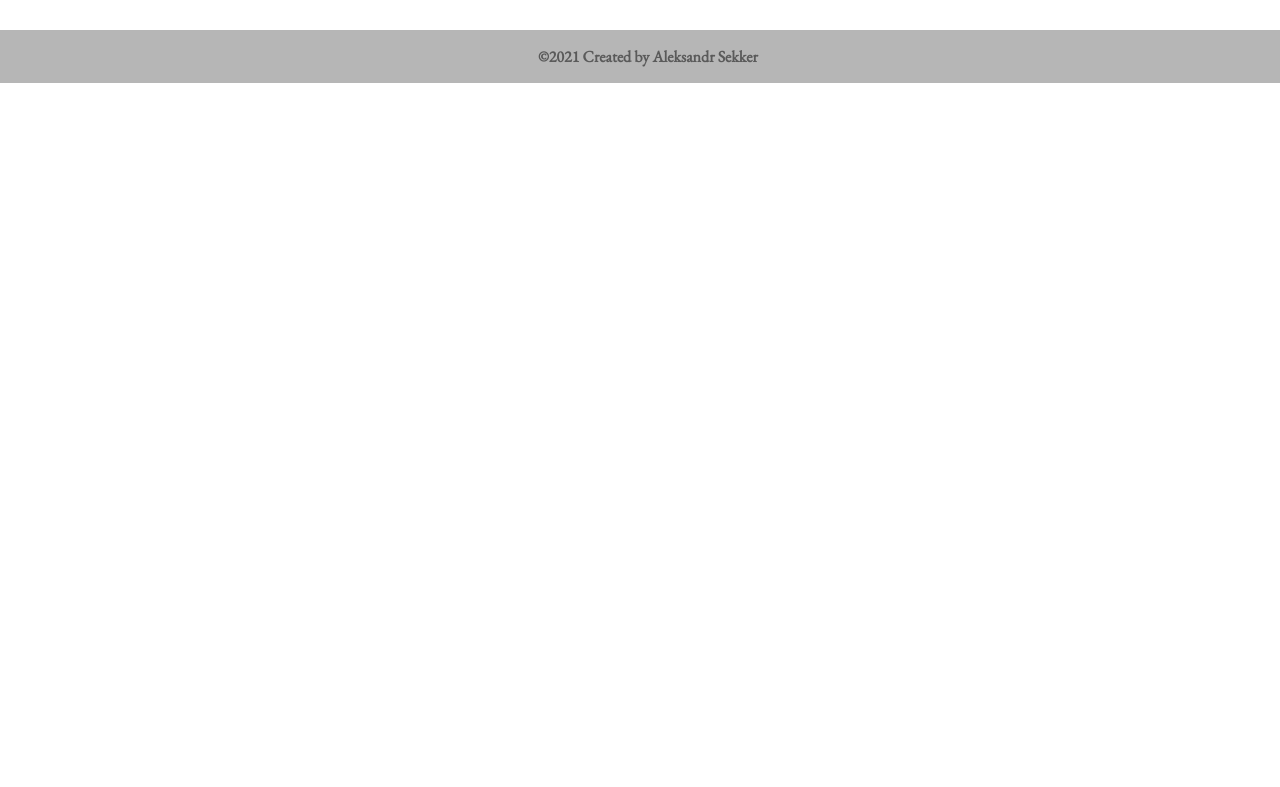
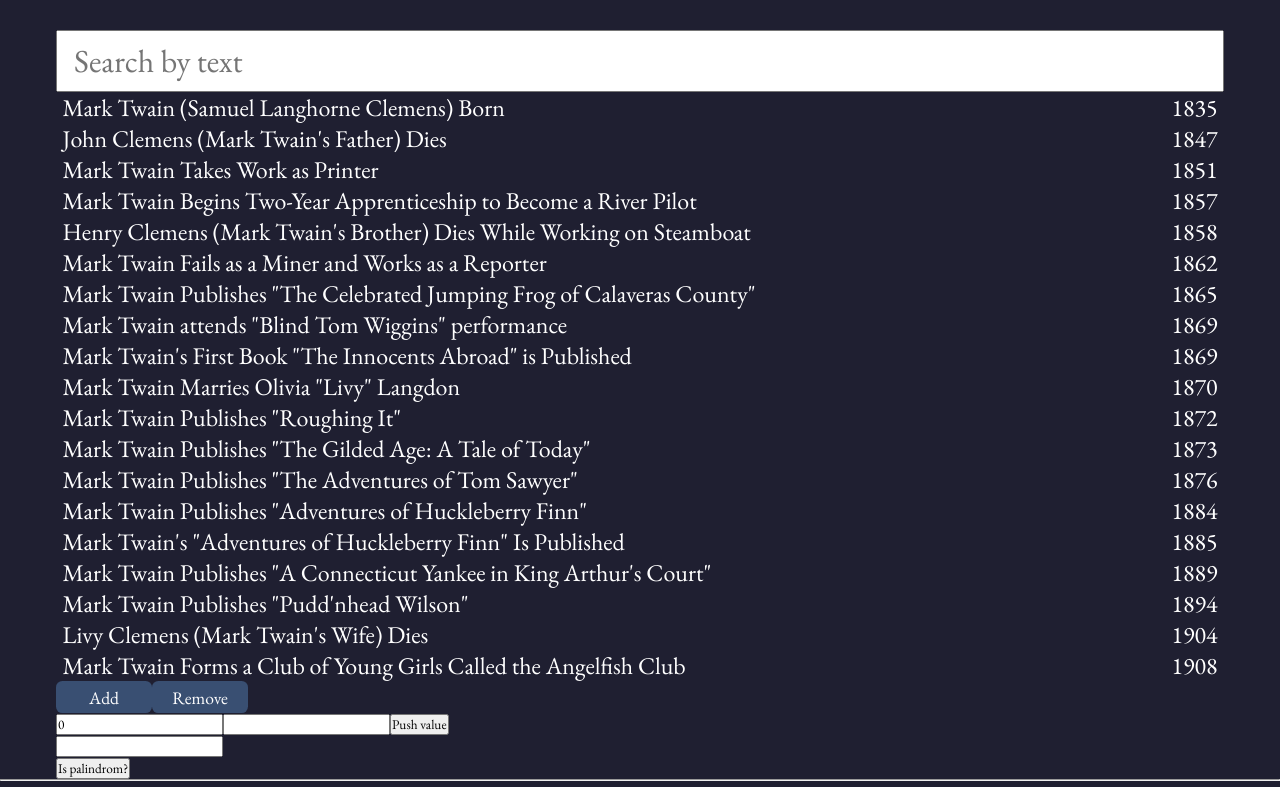
Before and after one commit to AleksandrSekker/onix, a React (Create React App) app: page /array in a window 1280 px wide. Shown: the part 353-1140 px from the top of the page. Before the commit the page ends 800 px from the top, so only its background shows below. Built offline with nearby package versions, Linux system fonts and the light colour scheme.

Commit message:
solve lesson 3

```diff
--- a/src/App.tsx
+++ b/src/App.tsx
@@ -11,6 +11,7 @@ import { GitPage } from './components/pages/GitPage';
 import { Header } from './components/Header';
 import { FirstSection } from './components/FirstSection';
 import { Footer } from './components/Footer';
+import { ArrayBiography } from './components/pages/ArrayBiography';
 
 function App() {
   return (
@@ -26,6 +27,7 @@ function App() {
         <Route path="/node" component={NodePage} />
         <Route path="/vcs" component={VcsPage} />
         <Route path="/git" component={GitPage} />
+        <Route path="/array" component={ArrayBiography} />
         <Footer />
       </Router>
     </>
--- /dev/null
+++ b/src/components/Data.ts
@@ -0,0 +1,74 @@
+const data = [
+  {
+    year: 1835,
+    title: 'Mark Twain (Samuel Langhorne Clemens) Born',
+  },
+  {
+    year: 1847,
+    title: "John Clemens (Mark Twain's Father) Dies",
+  },
+  { year: 1851, title: 'Mark Twain Takes Work as Printer' },
+  {
+    year: 1857,
+    title: 'Mark Twain Begins Two-Year Apprenticeship to Become a River Pilot',
+  },
+  {
+    year: 1858,
+    title:
+      "Henry Clemens (Mark Twain's Brother) Dies While Working on Steamboat",
+  },
+  {
+    year: 1862,
+    title: 'Mark Twain Fails as a Miner and Works as a Reporter',
+  },
+  {
+    year: 1865,
+    title:
+      'Mark Twain Publishes "The Celebrated Jumping Frog of Calaveras County"',
+  },
+  {
+    year: 1869,
+    title: 'Mark Twain attends "Blind Tom Wiggins" performance',
+  },
+
+  {
+    year: 1869,
+    title: 'Mark Twain\'s First Book "The Innocents Abroad" is Published',
+  },
+  {
+    year: 1870,
+    title: 'Mark Twain Marries Olivia "Livy" Langdon',
+  },
+  { year: 1872, title: 'Mark Twain Publishes "Roughing It"' },
+  {
+    year: 1873,
+    title: 'Mark Twain Publishes "The Gilded Age: A Tale of Today"',
+  },
+  {
+    year: 1876,
+    title: 'Mark Twain Publishes "The Adventures of Tom Sawyer"',
+  },
+  {
+    year: 1884,
+    title: 'Mark Twain Publishes "Adventures of Huckleberry Finn"',
+  },
+  {
+    year: 1885,
+    title: 'Mark Twain\'s "Adventures of Huckleberry Finn" Is Published',
+  },
+  {
+    year: 1889,
+    title:
+      'Mark Twain Publishes "A Connecticut Yankee in King Arthur\'s Court"',
+  },
+  {
+    year: 1894,
+    title: 'Mark Twain Publishes "Pudd\'nhead Wilson"',
+  },
+  { year: 1904, title: "Livy Clemens (Mark Twain's Wife) Dies" },
+  {
+    year: 1908,
+    title: 'Mark Twain Forms a Club of Young Girls Called the Angelfish Club',
+  },
+];
+export default data;
--- a/src/components/FirstSection.tsx
+++ b/src/components/FirstSection.tsx
@@ -2,23 +2,31 @@ import React from 'react';
 import styled from '../scss/FirstSection.module.scss';
 import { useSelector } from 'react-redux';
 import { selectCheck } from '../redux/checkedSlice';
+import { useSpring, animated } from 'react-spring';
 interface Props {}
 
 export const FirstSection = (props: Props) => {
   const checked = useSelector(selectCheck);
+  const styleProps = useSpring({
+    config: { duration: 1000 },
+    to: { marginLeft: 0 },
+    from: { marginLeft: 1000 },
+  });
   const title = 'Entry task to internship';
   const reviewTitle = 'Review Project';
   return (
     <section className={`${checked ? styled.dark : ''}`}>
-      <div className="container">
+      <animated.div style={styleProps}>
+        <div className="container" style={styleProps}>
           <h1 className={styled.title}>{title}</h1>
           <h2 className={styled.review__title}>{reviewTitle}</h2>
           <p>
             This is website about git, node, html, css. In main page you can see
-          small review about this technologies, if clicked in navbar button you
-          will see page with more detail information
+            small review about this technologies, if clicked in navbar button
+            you will see page with more detail information
           </p>
         </div>
+      </animated.div>
     </section>
   );
 };
--- a/src/components/Header.tsx
+++ b/src/components/Header.tsx
@@ -20,6 +20,7 @@ export const Header = () => {
   const npm: String = 'Npm';
   const html: String = 'HTML';
   const css: String = 'CSS';
+  const array: String = 'Array Biography';
   return (
     <>
       <header className={checked ? styles.dark : ''}>
@@ -59,6 +60,9 @@ export const Header = () => {
             <Link to="/css" className={styles.link__decoration}>
               <p>{css}</p>
             </Link>
+            <Link to="/array" className={styles.link__decoration}>
+              <p>{array}</p>
+            </Link>
           </div>
           <div
             className={`${styles.hamburger}
@@ -95,6 +99,9 @@ export const Header = () => {
           <Link to="/css" className={styles.link__decoration}>
             <p>{css}</p>
           </Link>
+          <Link to="/array" className={styles.link__decoration}>
+            <p>{array}</p>
+          </Link>
         </div>
       </header>
     </>
--- /dev/null
+++ b/src/components/pages/ArrayBiography.tsx
@@ -0,0 +1,113 @@
+import React, { useState } from 'react';
+import { useSelector } from 'react-redux';
+import { selectCheck } from '../../redux/checkedSlice';
+import styled from '../../scss/ComonentDetail.module.scss';
+import styles from '../../scss/Array.module.scss';
+import { v4 as uuid } from 'uuid';
+import data from '../Data';
+export const ArrayBiography = () => {
+  const checked = useSelector(selectCheck);
+  const [number, setnumber] = useState(Number);
+  const [text, settext] = useState(String);
+  const [palindromvalue, setpalindromvalue] = useState(String);
+  const [palindromText, setpalindromText] = useState('');
+  const [filtering, setfiltering] = useState('');
+  const [state, setstate] = useState(data);
+  const arrayTitle = 'Array Biography';
+
+  const addOneStatic = () => {
+    setstate([...state, { year: 1910, title: 'Mark Twain Dies' }]);
+    console.log(state);
+  };
+  const removeLastItem = () => {
+    state.pop();
+    setstate([...state]);
+    console.log(state);
+  };
+  const onSubmitPusToArray = (e: React.FormEvent<HTMLFormElement>) => {
+    e.preventDefault();
+    setstate([...state, { year: number, title: text }]);
+    console.log(state);
+    setnumber(0);
+    settext('');
+  };
+  const palindromHandler = (e: React.FormEvent<HTMLFormElement>) => {
+    e.preventDefault();
+    if (palindromvalue === palindromvalue.split('').reverse().join('')) {
+      setpalindromText('it is true');
+    } else {
+      setpalindromText('it is false');
+    }
+  };
+  const filterHandler = (e: React.FormEvent<HTMLFormElement>) => {
+    e.preventDefault();
+  };
+  const results = !filtering
+    ? state
+    : state.filter((x) =>
+        x.title.toLowerCase().includes(filtering.toLocaleLowerCase())
+      );
+
+  return (
+    <section className={checked ? styled.dark : ''}>
+      <div className="container">
+        <h1 className={styled.title}>{arrayTitle}</h1>
+        <form onSubmit={filterHandler}>
+          <input
+            type="text"
+            value={filtering}
+            placeholder="Search by text"
+            className={styles.filter__input}
+            onChange={(e: React.ChangeEvent<HTMLInputElement>) =>
+              setfiltering(e.target.value)
+            }
+          />
+        </form>
+        {results.map((a) => {
+          return (
+            <React.Fragment key={uuid()}>
+              <div className={styles.flex}>
+                <p>{a.title}</p>
+                <p>{a.year}</p>
+              </div>
+            </React.Fragment>
+          );
+        })}
+
+        <button className={styles.input__btn} onClick={addOneStatic}>
+          Add
+        </button>
+        <button className={styles.input__btn} onClick={removeLastItem}>
+          Remove
+        </button>
+
+        <form onSubmit={onSubmitPusToArray}>
+          <input
+            type="number"
+            value={number}
+            onChange={(e: React.ChangeEvent<any>) => setnumber(e.target.value)}
+          />
+          <input
+            type="text"
+            value={text}
+            onChange={(e: React.ChangeEvent<HTMLInputElement>) =>
+              settext(e.target.value)
+            }
+          />
+          <input type="submit" value="Push value" />
+        </form>
+        <form onSubmit={palindromHandler}>
+          <input
+            type="text"
+            value={palindromvalue}
+            onChange={(e: React.ChangeEvent<HTMLInputElement>) =>
+              setpalindromvalue(e.target.value)
+            }
+          />
+          <p>{palindromText}</p>
+          <input type="submit" value="Is palindrom?" />
+        </form>
+      </div>
+    </section>
+  );
+};
--- a/src/redux/checkedSlice.ts
+++ b/src/redux/checkedSlice.ts
@@ -6,7 +6,7 @@ interface CheckedState {
 }
 
 const initialState: CheckedState = {
-  value: false,
+  value: true,
 };
 
 export const checkedSlice = createSlice({
--- /dev/null
+++ b/src/scss/Array.module.scss
@@ -0,0 +1,30 @@
+@import 'variables';
+
+.flex {
+  display: flex;
+  justify-content: space-between;
+  flex-wrap: wrap;
+}
+form {
+  .filter__input {
+    width: 100%;
+    margin: auto;
+    padding: 0.5rem 1rem;
+    font-size: 2rem;
+  }
+}
+.input__btn {
+  width: 6rem;
+  height: 2rem;
+  background: $input-button-background;
+  border-radius: 0.4rem;
+  border: none;
+  color: $input-button-text;
+  font-size: 1.1rem;
+  transition: all 1s;
+  cursor: pointer;
+  &:hover {
+    background: $input-button-background-hover;
+    margin-left: 1rem;
+  }
+}
--- a/src/scss/ComonentDetail.module.scss
+++ b/src/scss/ComonentDetail.module.scss
@@ -2,10 +2,9 @@
 section.dark {
   background: $background-main-dark;
   transition: 1s;
-  .title {
-    color: $color-text-dark;
-  }
-  .content {
+
+  h1,
+  p {
     color: $color-text-dark;
   }
 }
```
Also changed, not shown: package.json (+4 -4 lines), 2 other files (tests, documents, lock files or other folders). Lines whose indentation alone changed are shown as unchanged.
